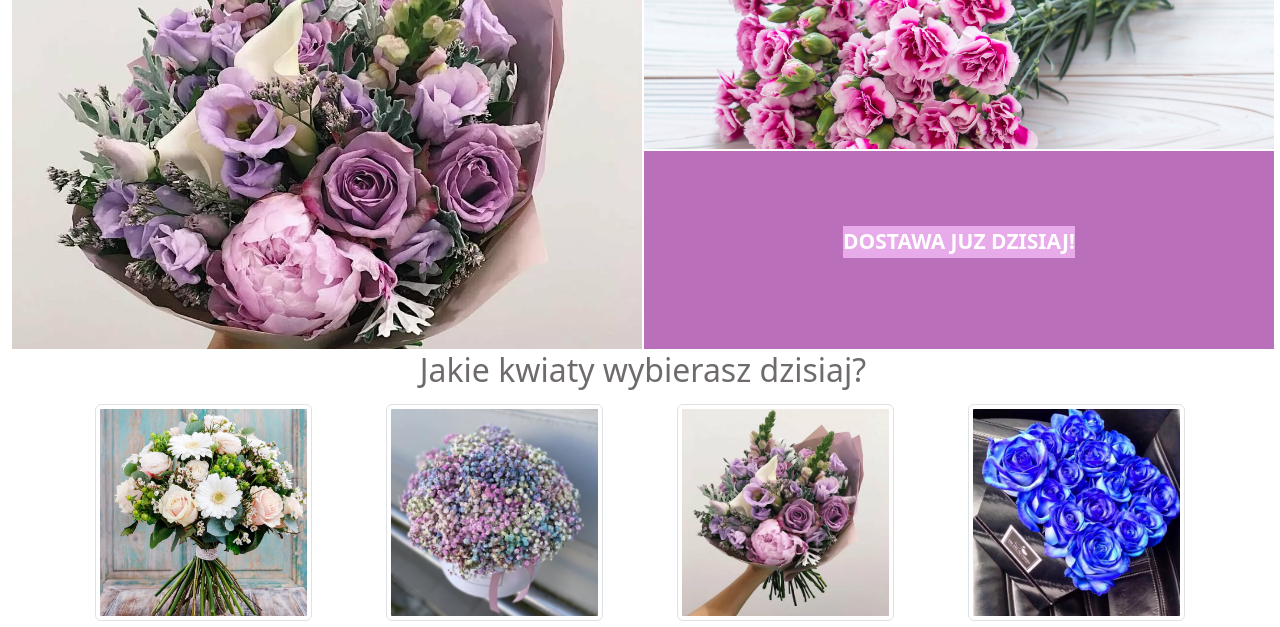
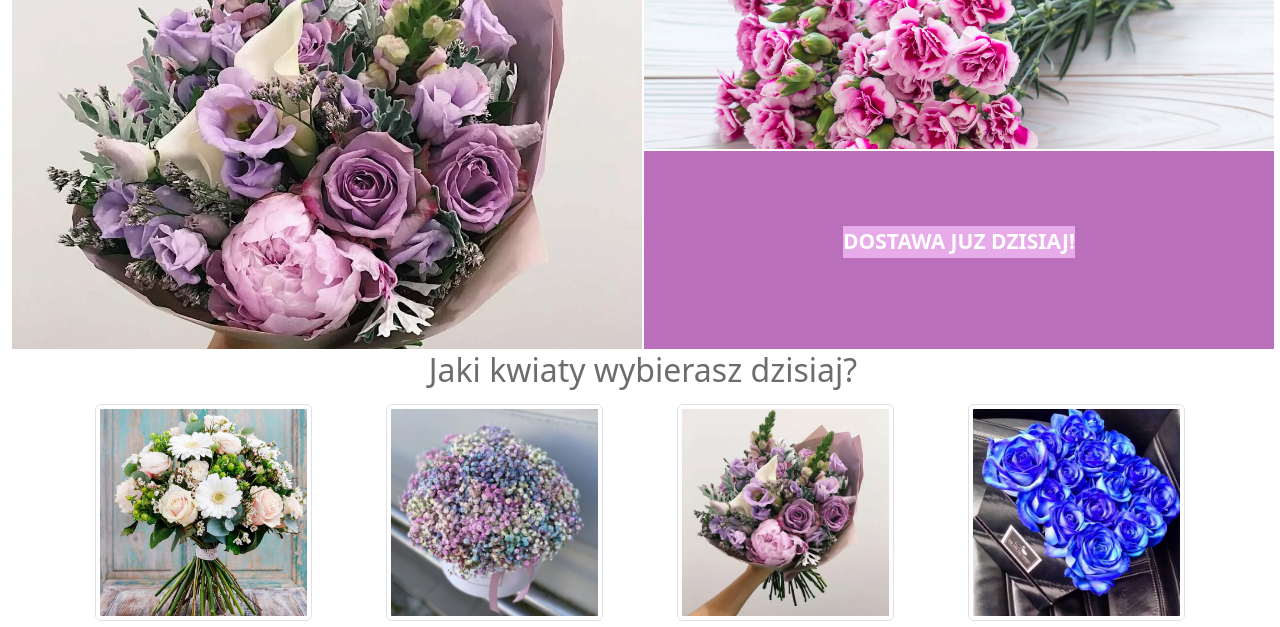
Before and after one commit to JanIzmer/Flowershop, a PHP site: page / in a window 1280 px wide. Shown: the part 199-826 px from the top of the page. Run offline with PHP 8.4, Linux system fonts and the light colour scheme; data comes from the database, SQL or seed files in the repository.

Commit message:
Update index.php

```diff
--- a/Flowershop/Kwiaciarnia/index.php
+++ b/Flowershop/Kwiaciarnia/index.php
@@ -32,7 +32,7 @@
                 </div>
                 <div class="grid-item item2"></div>
                 <div class="grid-item item3 "><p class="whitetext"><strong>DOSTAWA JUZ DZISIAJ!</strong></p></div>
-                <div class="grid-item item4"><h2>Jakie kwiaty wybierasz dzisiaj?</h2></div>
+                <div class="grid-item item4"><h2>Jaki kwiaty wybierasz dzisiaj?</h2></div>
         </div>
         <div class="container text-center">
                 <div class="row gx-5 gy-5 row-cols-4">
```
